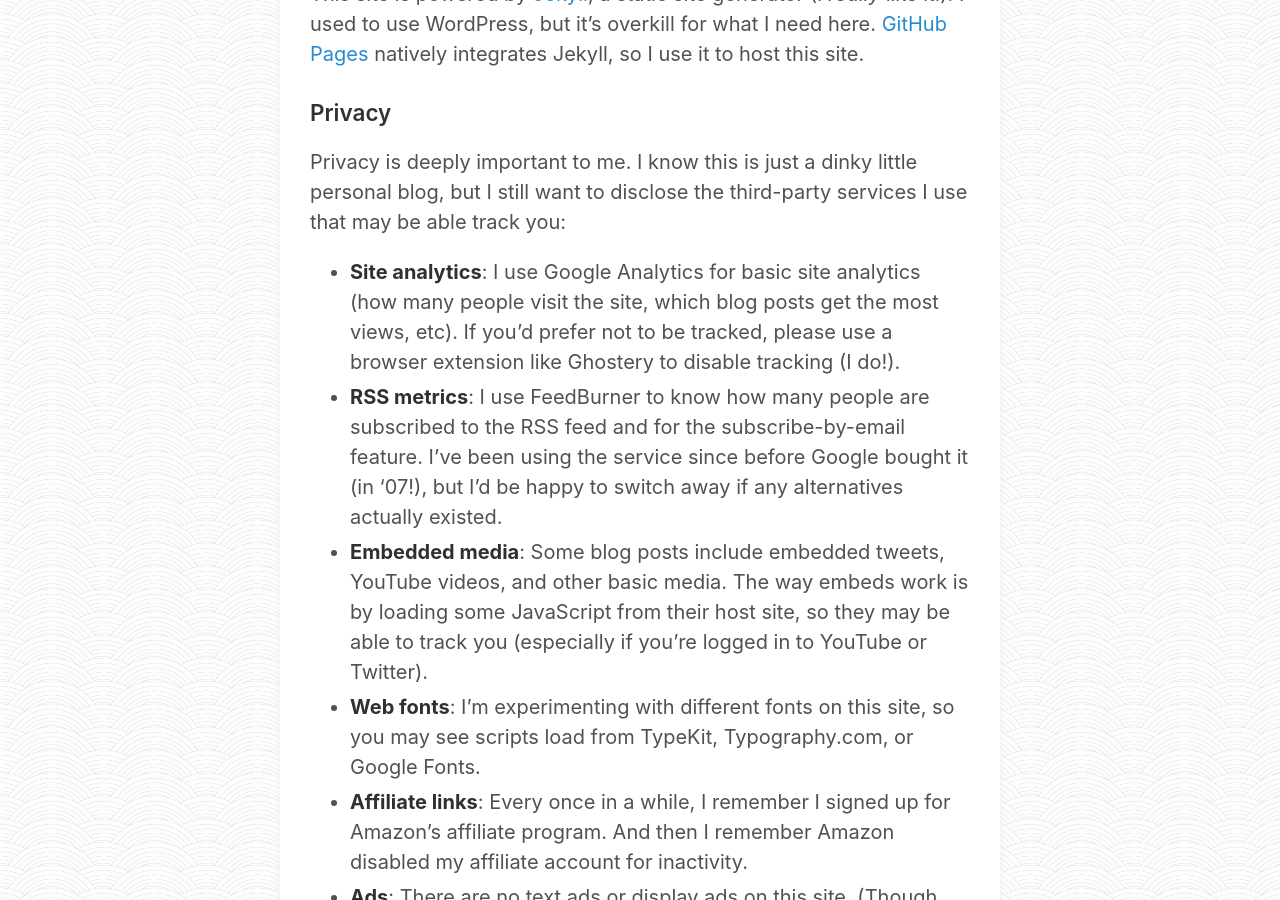
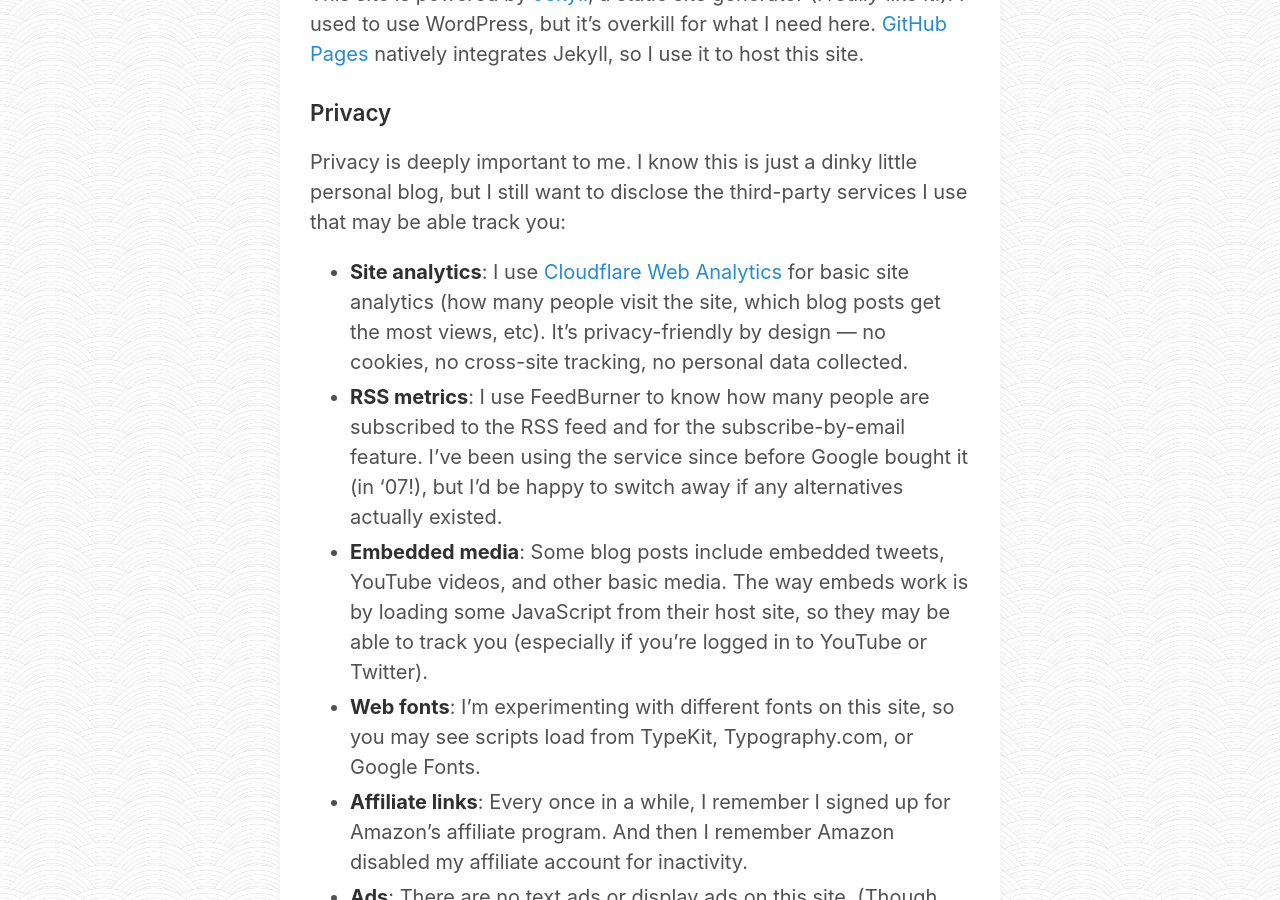
Before and after one commit to rkudeshi/rkudeshi.github.io, a Jekyll site: the page built from 1-about.md, in a window 1280 px wide and 900 px high, scrolled down 495 px. Built offline with Jekyll 4.4.1, drawn with Linux system fonts in a browser that asks for light colours; part of the change alters nothing that is shown.

Commit message:
Replace dead Universal Analytics with Cloudflare Web Analytics
Google stopped processing Universal Analytics data on July 1, 2023, so
the site's UA-180415-1 tracking snippet has been silently loading a
script and firing pageviews into a property that discards them for
about three years.

- _includes/analytics.html: swap the old ga()/analytics.js snippet for
  Cloudflare's beacon.min.js, gated on a new
  site.cloudflare_analytics_token config value (module scripts defer by
  spec, so this doesn't reintroduce render-blocking behavior).
- _config.yml: replace analytics_id (UA-180415-1) with
  cloudflare_analytics_token.
- 1-about.md: update the privacy disclosure, which named Google
  Analytics specifically, to describe Cloudflare Web Analytics instead.

Verified with a local Jekyll build: the beacon script renders with the
correct token on every real content page, and is correctly absent from
the site's auto-generated redirect stubs (which already skipped the old
GA snippet too, since they don't use the default layout).

```diff
--- a/1-about.md
+++ b/1-about.md
@@ -18,7 +18,7 @@ This site is powered by [Jekyll](http://jekyllrb.com), a static site generator (
 
 Privacy is deeply important to me. I know this is just a dinky little personal blog, but I still want to disclose the third-party services I use that may be able track you:
 
-- **Site analytics**: I use Google Analytics for basic site analytics (how many people visit the site, which blog posts get the most views, etc). If you'd prefer not to be tracked, please use a browser extension like Ghostery to disable tracking (I do!).
+- **Site analytics**: I use [Cloudflare Web Analytics](https://www.cloudflare.com/web-analytics/) for basic site analytics (how many people visit the site, which blog posts get the most views, etc). It's privacy-friendly by design — no cookies, no cross-site tracking, no personal data collected.
 - **RSS metrics**: I use FeedBurner to know how many people are subscribed to the RSS feed and for the subscribe-by-email feature. I've been using the service since before Google bought it (in '07!), but I'd be happy to switch away if any alternatives actually existed.
 - **Embedded media**: Some blog posts include embedded tweets, YouTube videos, and other basic media. The way embeds work is by loading some JavaScript from their host site, so they may be able to track you (especially if you're logged in to YouTube or Twitter).
 - **Web fonts**: I'm experimenting with different fonts on this site, so you may see scripts load from TypeKit, Typography.com, or Google Fonts.
--- a/_config.yml
+++ b/_config.yml
@@ -7,7 +7,7 @@ tagline:             ""
 url:                 https://raviudeshi.com
 paginate:            10
 baseurl:             ""
-analytics_id:        "UA-180415-1"
+cloudflare_analytics_token: "3e17fbcb53bb488fb80e1589d89f8085"
 
 # Assets
 # We specify the directory for Jekyll so we can use @imports.
--- a/_includes/analytics.html
+++ b/_includes/analytics.html
@@ -1,10 +1,5 @@
-{% if site.analytics_id %}
-  <script>
-   (function(i,s,o,g,r,a,m){i['GoogleAnalyticsObject']=r;i[r]=i[r]||function(){
-     (i[r].q=i[r].q||[]).push(arguments)},i[r].l=1*new Date();a=s.createElement(o),
-     m=s.getElementsByTagName(o)[0];a.async=1;a.src=g;m.parentNode.insertBefore(a,m)
-   })(window,document,'script','//www.google-analytics.com/analytics.js','ga');
-   ga('create', '{{ site.analytics_id }}', 'auto');
-   ga('send', 'pageview');
-  </script>
+{% if site.cloudflare_analytics_token %}
+  <!-- Cloudflare Web Analytics -->
+  <script type='module' src='https://static.cloudflareinsights.com/beacon.min.js' data-cf-beacon='{"token": "{{ site.cloudflare_analytics_token }}"}'></script>
+  <!-- End Cloudflare Web Analytics -->
 {% endif %}
```
